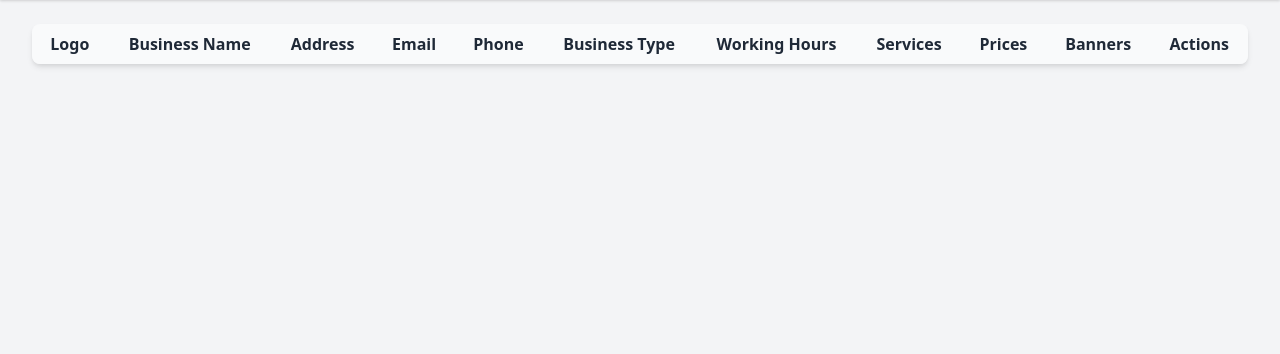
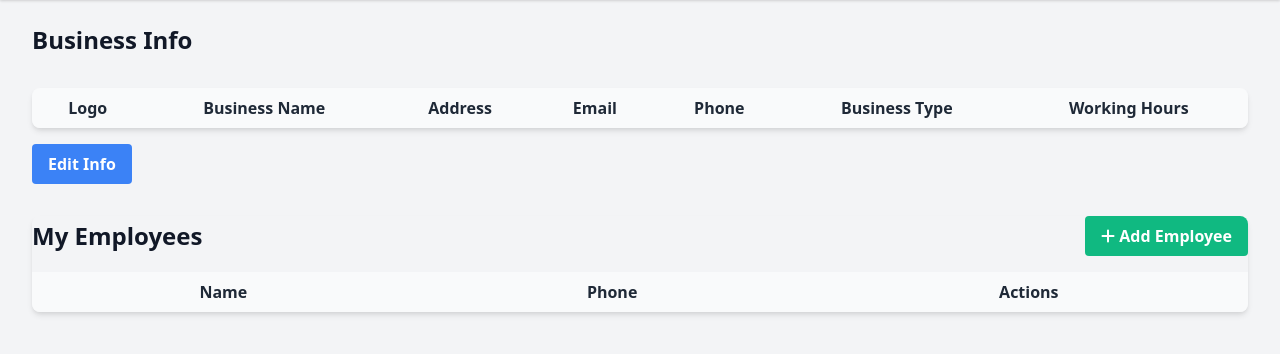
Before and after one commit to AAAxis/hamaspera, a Django app: page /dashboard/ in a window 1280 px wide. Shown: the part 148-502 px from the top of the page. Run offline with Django 4.2, Linux system fonts and the light colour scheme; lists and menus that the app fills with data are empty; some libraries are stand-ins or nearby versions.

Commit message:
Added "my employees"

```diff
--- a/scheduler/templates/scheduler/dashboard.html
+++ b/scheduler/templates/scheduler/dashboard.html
@@ -76,6 +76,9 @@
         <main>
             <div class="mx-auto max-w-7xl px-4 py-6 sm:px-6 lg:px-8">
                 <!-- Business Data Section -->
+                <div class="mb-8">
+                    <h2 class="text-2xl font-bold text-gray-900">Business Info</h2>
+                </div>
                 <div id="business-data" class="overflow-x-auto rounded-lg shadow-md">
                     <table class="min-w-full divide-y divide-gray-200">
                         <thead class="bg-gray-50">
@@ -87,14 +90,37 @@
                                 <th class="px-4 py-2">Phone</th>
                                 <th class="px-4 py-2">Business Type</th>
                                 <th class="px-4 py-2">Working Hours</th>
-                                <th class="px-4 py-2">Services</th>
-                                <th class="px-4 py-2">Prices</th>
-                                <th class="px-4 py-2">Banners</th>
-                                <th class="px-4 py-2">Actions</th>
                             </tr>
                         </thead>
                         <tbody id="business-table-body" class="bg-white divide-y divide-gray-200">
                             <!-- Business items will be dynamically inserted here -->
+                        </tbody>
+                    </table>
+                </div>
+                <div class="mt-4">
+                    <button id="editBusinessButton" class="bg-blue-500 hover:bg-blue-700 text-white font-bold py-2 px-4 rounded">
+                        Edit Info
+                    </button>
+                </div>
+
+                <!-- My Employees Section -->
+                <div id="employees-data" class="mt-8 overflow-x-auto rounded-lg shadow-md">
+                    <div class="flex justify-between items-center mb-4">
+                        <h2 class="text-2xl font-bold text-gray-900">My Employees</h2>
+                        <button id="addEmployeeButton" class="bg-green-500 hover:bg-green-700 text-white font-bold py-2 px-4 rounded">
+                            <i class="fas fa-plus"></i> Add Employee
+                        </button>
+                    </div>
+                    <table class="min-w-full divide-y divide-gray-200">
+                        <thead class="bg-gray-50">
+                            <tr>
+                                <th class="px-4 py-2">Name</th>
+                                <th class="px-4 py-2">Phone</th>
+                                <th class="px-4 py-2">Actions</th>
+                            </tr>
+                        </thead>
+                        <tbody id="employees-table-body" class="bg-white divide-y divide-gray-200">
+                            <!-- Employee items will be dynamically inserted here -->
                         </tbody>
                     </table>
                 </div>
@@ -104,8 +130,6 @@
 
     <!-- Modal for Editing Business Info -->
     <div id="editModal" class="fixed z-10 inset-0 overflow-y-auto hidden" aria-labelledby="editModalLabel" aria-hidden="true">
-        <!-- Include the modal content from your working example -->
-        <!-- Modal content starts here -->
         <div class="flex items-end justify-center min-h-screen px-4 pb-20 text-center sm:block sm:p-0">
             <div class="fixed inset-0 transition-opacity" aria-hidden="true">
                 <div class="absolute inset-0 bg-gray-500 opacity-75"></div>
@@ -123,7 +147,6 @@
                             <!-- Modal Body -->
                             <div class="mt-2">
                                 <form id="editBusinessForm">
-                                    <!-- Include form fields from your working example -->
                                     <!-- Business Name -->
                                     <div class="mb-4">
                                         <label for="businessName" class="block text-sm font-medium text-gray-700">Business Name:</label>
@@ -159,26 +182,6 @@
                                         <label for="working_hours" class="block text-sm font-medium text-gray-700">Working Hours:</label>
                                         <input type="text" id="working_hours" required class="mt-1 block w-full shadow-sm sm:text-sm border-gray-300 rounded-md" />
                                     </div>
-                                    <!-- Services -->
-                                    <div class="mb-4">
-                                        <label for="services" class="block text-sm font-medium text-gray-700">Services:</label>
-                                        <input type="text" id="services" required class="mt-1 block w-full shadow-sm sm:text-sm border-gray-300 rounded-md" />
-                                    </div>
-                                    <!-- Prices -->
-                                    <div class="mb-4">
-                                        <label for="services_prices" class="block text-sm font-medium text-gray-700">Services Prices:</label>
-                                        <input type="text" id="services_prices" class="mt-1 block w-full shadow-sm sm:text-sm border-gray-300 rounded-md" />
-                                    </div>
-                                    <!-- Descriptions -->
-                                    <div class="mb-4">
-                                        <label for="services_descriptions" class="block text-sm font-medium text-gray-700">Services Descriptions:</label>
-                                        <textarea id="services_descriptions" rows="2" class="mt-1 block w-full shadow-sm sm:text-sm border-gray-300 rounded-md"></textarea>
-                                    </div>
-                                    <!-- Banners -->
-                                    <div class="mb-4">
-                                        <label for="businessBanners" class="block text-sm font-medium text-gray-700">Banners:</label>
-                                        <input type="file" id="businessBanners" multiple accept="image/*" class="mt-1 block w-full shadow-sm sm:text-sm border-gray-300 rounded-md" />
-                                    </div>
                                     <!-- Progress Bar -->
                                     <div id="progressContainer" class="mb-4 hidden">
                                         <label class="block text-sm font-medium text-gray-700">Upload Progress:</label>
@@ -199,13 +202,48 @@
                 </div>
             </div>
         </div>
-        <!-- Modal content ends here -->
+    </div>
+
+    <!-- Modal for Adding/Editing Employee Info -->
+    <div id="employeeModal" class="fixed z-10 inset-0 overflow-y-auto hidden" aria-labelledby="employeeModalLabel" aria-hidden="true">
+        <div class="flex items-end justify-center min-h-screen px-4 pb-20 text-center sm:block sm:p- ">
+            <div class="fixed inset-0 transition-opacity" aria-hidden="true">
+                <div class="absolute inset-0 bg-gray-500 opacity-75"></div>
+            </div>
+            <div class="inline-block align-bottom bg-white rounded-lg text-left overflow-hidden shadow-xl transform transition-all sm:align-middle sm:max-w-lg sm:w-full" role="dialog" aria-modal="true" aria-labelledby="employeeModalLabel">
+                <div class="bg-white px-4 pt-5 pb-4 sm:p-6 sm:pb-4">
+                    <div class="sm:flex sm:items-start">
+                        <div class="mt-3 sm:mt-0 sm:ml-4">
+                            <h3 class="text-lg leading-6 font-medium text-gray-900" id="employeeModalLabel">
+                                Add/Edit Employee
+                            </h3>
+                            <div class="mt-2">
+                                <form id="employeeForm">
+                                    <div class="mb-4">
+                                        <label for="employeeName" class="block text-sm font-medium text-gray-700">Name:</label>
+                                        <input type="text" id="employeeName" required class="mt-1 block w-full shadow-sm sm:text-sm border-gray-300 rounded-md"/>
+                                    </div>
+                                    <div class="mb-4">
+                                        <label for="employeePhone" class="block text-sm font-medium text-gray-700">Phone:</label>
+                                        <input type="tel" id="employeePhone" required class="mt-1 block w-full shadow-sm sm:text-sm border-gray-300 rounded-md" />
+                                    </div>
+                                    <button type="submit" class="inline-flex justify-center py-2 px-4 bg-indigo-600 text-white font-medium rounded-md">Submit</button>
+                                </form>
+                            </div>
+                        </div>
+                    </div>
+                </div>
+                <div class="bg-gray-50 px-4 py-3 sm:px-6 sm:flex sm:flex-row-reverse">
+                    <button type="button" onclick="closeEmployeeModal()" class="mt-3 w-full inline-flex justify-center rounded-md bg-white text-gray-700 py-2 px-4 hover:bg-gray-50 sm:mt-0 sm:ml-3 sm:w-auto sm:text-sm">Cancel</button>
+                </div>
+            </div>
+        </div>
     </div>
 
     <!-- Scripts -->
     <script type="module">
         import { initializeApp } from "https://www.gstatic.com/firebasejs/10.11.0/firebase-app.js";
-        import { getFirestore, collection, getDocs, query, where, updateDoc, doc } from "https://www.gstatic.com/firebasejs/10.11.0/firebase-firestore.js";
+        import { getFirestore, collection, getDocs, query, where, updateDoc, doc, addDoc, deleteDoc } from "https://www.gstatic.com/firebasejs/10.11.0/firebase-firestore.js";
         import { getStorage, ref, uploadBytesResumable, getDownloadURL } from "https://www.gstatic.com/firebasejs/10.11.0/firebase-storage.js";
 
         // Your Firebase configuration
@@ -247,10 +285,9 @@
             document.getElementById('user-id').innerText = userId;
             document.getElementById('mobile-user-id').innerText = userId;
             fetchBusinessData(userId);
+            fetchEmployeesData(userId);
         } else {
-            document.getElementById('user-id').innerText = 'Not logged in';
-            document.getElementById('mobile-user-id').innerText = 'Not logged in';
-            console.error('User ID not found in localStorage.');
+            console.error("User ID not found in localStorage.");
         }
 
         /**
@@ -263,16 +300,15 @@
                 const q = query(businessesRef, where("uid", "==", userId));
                 const querySnapshot = await getDocs(q);
 
-                const businessTableBody = document.getElementById('business-table-body');
-                businessTableBody.innerHTML = ''; // Clear existing data
+                const businessTableBody = document.getElementById("business-table-body");
+                businessTableBody.innerHTML = ""; // Clear existing data
                 if (!querySnapshot.empty) {
                     querySnapshot.forEach((docSnap) => {
                         const data = docSnap.data();
-                        const businessImage = data.logo_url || 'https://via.placeholder.com/60';
-                        const bannerImages = data.banner_urls.map(url => `<img src="${url}" alt="Banner" class="h-10 w-10 rounded-full">`).join(' ');
+                        const businessImage = data.image_url || "https://via.placeholder.com/60";
 
                         const businessRow = `
-                            <tr>
+                            <tr data-id="${docSnap.id}">
                                 <td class="px-4 py-2"><img src="${businessImage}" alt="${data.business_name}" class="h-10 w-10 rounded-full"></td>
                                 <td class="px-4 py-2">${data.business_name}</td>
                                 <td class="px-4 py-2">${data.address}</td>
@@ -280,51 +316,21 @@
                                 <td class="px-4 py-2">${data.phone}</td>
                                 <td class="px-4 py-2">${data.business_type}</td>
                                 <td class="px-4 py-2">${data.working_hours}</td>
-                                <td class="px-4 py-2">${data.services.map(service => `${service.name}: $${service.price}`).join('<br>')}</td>
-                                <td class="px-4 py-2">${data.services.map(service => `$${service.price}`).join('<br>')}</td>
-                                <td class="px-4 py-2">${bannerImages}</td>
-                                <td class="px-4 py-2">
-                                    <button class="bg-blue-500 hover:bg-blue-700 text-white font-bold py-2 px-4 rounded" onclick="openEditModal(
-                                        '${docSnap.id}',
-                                        '${escapeQuotes(data.business_name)}',
-                                        '${escapeQuotes(data.address)}',
-                                        '${escapeQuotes(data.email)}',
-                                        '${escapeQuotes(data.phone)}',
-                                        '${escapeQuotes(data.business_type)}',
-                                        '${escapeQuotes(data.logo_url)}',
-                                        '${escapeQuotes(data.working_hours)}',
-                                        '${escapeQuotes(JSON.stringify(data.services))}',
-                                        '${escapeQuotes(JSON.stringify(data.banner_urls))}'
-                                    )">Edit</button>
-                                </td>
                             </tr>
                         `;
 
                         businessTableBody.innerHTML += businessRow;
                     });
                 } else {
-                    businessTableBody.innerHTML = '<tr><td colspan="11" class="text-center text-black">No business data found.</td></tr>';
+                    businessTableBody.innerHTML = '<tr><td colspan="7" class="text-center text-black">No business data found.</td></tr>';
                 }
             } catch (error) {
                 console.error('Error fetching business data:', error);
-                document.getElementById('business-table-body').innerHTML = '<tr><td colspan="11" class="text-center text-red-500">Error loading business data.</td></tr>';
+                document.getElementById('business-table-body').innerHTML = '<tr><td colspan="7" class="text-center text-red-500">Error loading business data.</td></tr>';
             }
         }
 
-        /**
-         * Opens the edit modal and populates it with the current business data.
-         * @param {string} businessId - The Firestore document ID of the business.
-         * @param {string} businessName - The name of the business.
-         * @param {string} businessAddress - The address of the business.
-         * @param {string} businessEmail - The email of the business.
-         * @param {string} businessPhone - The phone number of the business.
-         * @param {string} businessType - The type of business.
-         * @param {string} imageUrl - The URL of the business image.
-         * @param {string} workingHours - The working hours of the business.
-         * @param {string} services - The services offered by the business (as JSON string).
-         * @param {string} bannerUrls - The banner image URLs (as JSON string).
-         */
-         window.openEditModal = function(businessId, businessName, businessAddress, businessEmail, businessPhone, businessType, imageUrl, workingHours, services, bannerUrls) {
+        window.openEditModal = function(businessId, businessName, businessAddress, businessEmail, businessPhone, businessType, imageUrl, workingHours) {
             // Populate form fields with existing data
             document.getElementById('businessName').value = businessName || '';
             document.getElementById('businessAddress').value = businessAddress || '';
@@ -333,18 +339,6 @@
             document.getElementById('businessType').value = businessType || '';
             document.getElementById('businessImage').value = ''; // Clear file input
             document.getElementById('working_hours').value = workingHours || '';
-            document.getElementById('services').value = services || '';
-
-            // Populate services section
-            const parsedServices = JSON.parse(services);
-            const servicesWrapper = document.getElementById('services');
-            servicesWrapper.innerHTML = ''; // Clear previous services
-            parsedServices.forEach(service => {
-                servicesWrapper.innerHTML += `
-                    <input type="text" class="form-control mb-2" value="${service.name}" required>
-                    <input type="number" class="form-control mb-2" value="${service.price}" required>
-                `;
-            });
 
             // Show the modal
             document.getElementById('editModal').classList.remove('hidden');
@@ -353,7 +347,6 @@
             document.getElementById('editBusinessForm').onsubmit = async (e) => {
                 e.preventDefault(); // Prevent default form submission
 
-
                 const updatedBusiness = {
                     business_name: document.getElementById('businessName').value,
                     address: document.getElementById('businessAddress').value,
@@ -361,11 +354,6 @@
                     phone: document.getElementById('businessPhone').value,
                     business_type: document.getElementById('businessType').value,
                     working_hours: document.getElementById('working_hours').value,
-                    services: Array.from(document.querySelectorAll('#services .form-control')).map((input, i) => ({
-                        name: input.value,
-                        price: document.querySelectorAll('#services .form-control')[i + 1].value
-                    })),
-                    banner_urls: Array.from(document.querySelectorAll('#businessBanners')).map(input => input.value)
                 };
 
                 const fileInput = document.getElementById('businessImage');
@@ -429,15 +417,23 @@
             };
         };
 
-        /**
-         * Escapes single quotes and backslashes in a string to prevent JavaScript injection.
-         * @param {string} str - The string to escape.
-         * @returns {string} - The escaped string.
-         */
-        function escapeQuotes(str) {
-            if (!str) return '';
-            return str.replace(/\\/g, '\\\\').replace(/'/g, "\\'").replace(/"/g, '\\"');
-        }
+        // Event listener for the "Edit Info" button
+        document.getElementById('editBusinessButton').addEventListener('click', () => {
+            // Assuming you have only one business to edit
+            const businessRow = document.querySelector('#business-table-body tr');
+            if (businessRow) {
+                const businessId = businessRow.getAttribute('data-id');
+                const businessName = businessRow.querySelector('td:nth-child(2)').innerText;
+                const businessAddress = businessRow.querySelector('td:nth-child(3)').innerText;
+                const businessEmail = businessRow.querySelector('td:nth-child(4)').innerText;
+                const businessPhone = businessRow.querySelector('td:nth-child(5)').innerText;
+                const businessType = businessRow.querySelector('td:nth-child(6)').innerText;
+                const workingHours = businessRow.querySelector('td:nth-child(7)').innerText;
+                const imageUrl = businessRow.querySelector('td:nth-child(1) img').src;
+
+                openEditModal(businessId, businessName, businessAddress, businessEmail, businessPhone, businessType, imageUrl, workingHours);
+            }
+        });
 
         // Close edit modal
         window.closeEditModal = function() {
@@ -460,6 +456,103 @@
             menu.classList.toggle('hidden');
         });
 
+        // Function to open the add/edit employee modal
+        function openEmployeeModal(employeeId = '', employeeName = '', employeePhone = '') {
+            document.getElementById('employeeName').value = employeeName;
+            document.getElementById('employeePhone').value = employeePhone;
+            document.getElementById('employeeModal').classList.remove('hidden');
+        }
+
+        // Function to close the add/edit employee modal
+        function closeEmployeeModal() {
+            document.getElementById('employeeModal').classList.add('hidden');
+        }
+
+        // Event listener for the "Add Employee" button
+        document.getElementById('addEmployeeButton').addEventListener('click', () => {
+            openEmployeeModal();
+        });
+
+        // Handle form submission for adding/editing employee
+        document.getElementById('employeeForm').onsubmit = async (e) => {
+            e.preventDefault(); // Prevent default form submission
+
+            const employeeName = document.getElementById('employeeName').value;
+            const employeePhone = document.getElementById('employeePhone').value;
+
+            try {
+                // Add employee to Firestore
+                const employeesRef = collection(db, 'employees');
+                await addDoc(employeesRef, {
+                    name: employeeName,
+                    phone: employeePhone,
+                    businessId: userId // Assuming userId is the business ID
+                });
+
+                // Refresh employee data
+                fetchEmployeesData(userId);
+
+                // Hide modal
+                closeEmployeeModal();
+            } catch (error) {
+                console.error('Error adding employee:', error);
+                alert('Error adding employee.');
+            }
+        };
+
+        // Function to fetch and display employee data
+        async function fetchEmployeesData(businessId) {
+            try {
+                const employeesRef = collection(db, 'employees');
+                const q = query(employeesRef, where('businessId', '==', businessId));
+                const querySnapshot = await getDocs(q);
+
+                const employeesTableBody = document.getElementById('employees-table-body');
+                employeesTableBody.innerHTML = ''; // Clear existing data
+
+                if (!querySnapshot.empty) {
+                    querySnapshot.forEach((docSnap) => {
+                        const data = docSnap.data();
+                        const employeeRow = `
+                            <tr data-id="${docSnap.id}">
+                                <td class="px-4 py-2">${data.name}</td>
+                                <td class="px-4 py-2">${data.phone}</td>
+                                <td class="px-4 py-2">
+                                    <button onclick="openEmployeeModal('${docSnap.id}', '${data.name}', '${data.phone}')" class="bg-yellow-500 hover:bg-yellow-700 text-white font-bold py-1 px-2 rounded">Edit</button>
+                                    <button onclick="deleteEmployee('${docSnap.id}')" class="bg-red-500 hover:bg-red-700 text-white font-bold py-1 px-2 rounded">Delete</button>
+                                </td>
+                            </tr>
+                        `;
+                        employeesTableBody.innerHTML += employeeRow;
+                    });
+                } else {
+                    employeesTableBody.innerHTML = '<tr><td colspan="3" class="text-center text-black">No employees found.</td></tr>';
+                }
+            } catch (error) {
+                console.error('Error fetching employee data:', error);
+                document.getElementById('employees-table-body').innerHTML = '<tr><td colspan="3" class="text-center text-red-500">Error loading employee data.</td></tr>';
+            }
+        }
+
+        // Function to delete an employee
+        async function deleteEmployee(employeeId) {
+            try {
+                const employeeRef = doc(db, 'employees', employeeId);
+                await deleteDoc(employeeRef);
+
+                // Refresh employee data
+                fetchEmployeesData(userId);
+            } catch (error) {
+                console.error('Error deleting employee:', error);
+                alert('Error deleting employee.');
+            }
+        }
+
+        // Fetch employee data on page load
+        if (userId) {
+            fetchEmployeesData(userId);
+        }
+
     </script>
 </body>
 </html>
```
Also changed, not shown: scheduler/static/scheduler/js/script.js (+107 -27 lines), 3 other files.
